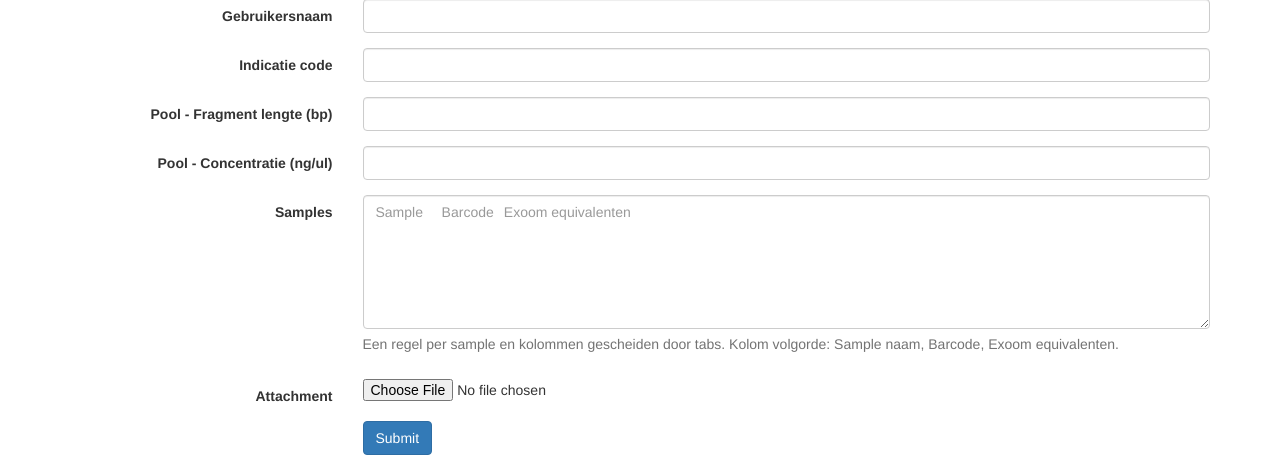
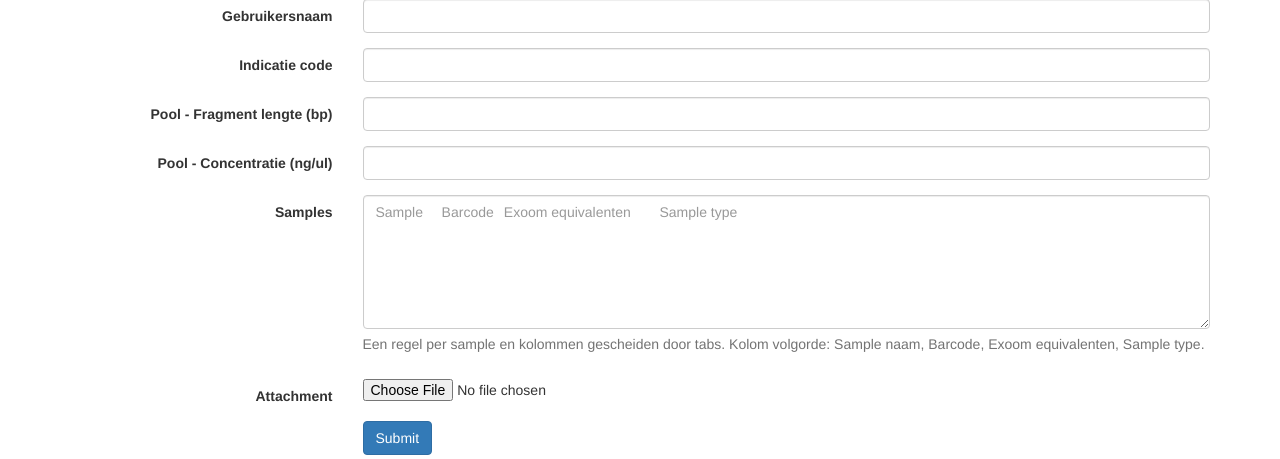
Before and after one commit to UMCUGenetics/clarity_portal, a Flask app: page /submit_samples in a window 1280 px wide; the page is wider, and only the part inside the window is pictured. Shown: the part 183-642 px from the top of that part. Run offline with Flask 2, Linux system fonts and the light colour scheme; some libraries are stand-ins or nearby versions.

Commit message:
Add sample type.

```diff
--- a/portal/forms.py
+++ b/portal/forms.py
@@ -13,7 +13,7 @@ class SubmitSampleForm(FlaskForm):
     pool_concentration = DecimalField('Pool - Concentratie (ng/ul)')
     samples = TextAreaField(
         'Samples',
-        description="Een regel per sample en kolommen gescheiden door tabs. Kolom volgorde: Sample naam, Barcode, Exoom equivalenten.",
+        description="Een regel per sample en kolommen gescheiden door tabs. Kolom volgorde: Sample naam, Barcode, Exoom equivalenten, Sample type.",
         validators=[DataRequired()]
     )
     attachment = FileField()
@@ -43,13 +43,16 @@ class SubmitSampleForm(FlaskForm):
         # Parse samples data
         for idx, line in enumerate(self.samples.data.split('\n')):
             data = line.strip().split('\t')
+            sample_type = ''
 
-            if len(data) != 3:
+            if len(data) < 3:
                 self.samples.errors.append('Regel {0} bevat geen 3 kolommen: {1}'.format(idx+1, data))
                 return False
+            elif len(data) == 4:
+                sample_type = data[4]  # TODO: Check sample type!
 
             try:
-                sample = {'name': data[0], 'barcode': data[1], 'exome_count': float(data[2])}
+                sample = {'name': data[0], 'barcode': data[1], 'exome_count': float(data[2]), 'type': sample_type}
             except ValueError:  # only possible for exome_count
                 self.samples.errors.append('Regel {0}, kolom 3 is geen getal: {1}'.format(idx+1, data[2]))
                 return False
--- a/portal/templates/submit_samples.html
+++ b/portal/templates/submit_samples.html
@@ -9,7 +9,7 @@
     {{ render_field(form.indicationcode) }}
     {{ render_field(form.pool_fragment_length) }}
     {{ render_field(form.pool_concentration) }}
-    {{ render_field(form.samples, rows="6", placeholder="Sample \t Barcode \t Exoom equivalenten") }}
+    {{ render_field(form.samples, rows="6", placeholder="Sample \t Barcode \t Exoom equivalenten \t Sample type") }}
     {{ render_file_field(form.attachment) }}
 
     <div class="form-group">
--- a/portal/templates/submit_samples_done.html
+++ b/portal/templates/submit_samples_done.html
@@ -18,6 +18,7 @@
             <th class="col-md-1">Sample naam</th>
             <th class="col-md-1">Barcode</th>
             <th class="col-md-1">Exoom equivalenten</th>
+            <th class="col-md-1">Sample type</th>
         </tr>
     </thead>
     <tbody>
@@ -26,6 +27,7 @@
             <td class="col-md-1">{{ sample['name'] }}</td>
             <td class="col-md-1">{{ sample['barcode'] }}</td>
             <td class="col-md-1">{{ sample['exome_count'] }}</td>
+            <td class="col-md-1">{{ sample['exome_count'] }}</td>
         </tr>
         {% endfor %}
     </tbody>
--- a/portal/views.py
+++ b/portal/views.py
@@ -121,13 +121,14 @@ def submit_samples():
         subject = "Clarity Portal Sample Upload - {0}".format(lims_project.name)
         message = "Gebruikersnaam\t{0}\n".format(form.username.data)
         message += "Indicatie code\t{0}\n".format(form.indicationcode.data)
+        message += "Lims Project naam\t{0}\n".format(lims_project.name)
         message += "Pool - Fragment lengte\t{0}\n".format(form.pool_fragment_length.data)
         message += "Pool - Concentratie\t{0}\n".format(form.pool_concentration.data)
         message += "Pool - Exoom equivalenten\t{0}\n\n".format(form.sum_exome_count)
-
+        message += "Sample naam\tBarcode\tExome equivalenten\tSample type\n"
         for sample in form.parsed_samples:
-            message += "{0}\t{1}\t{2}\n".format(sample['name'], sample['barcode'], sample['exome_count'])
-        send_email(app.config['EMAIL']['from'], app.config['EMAIL']['to'], subject, message)
+            message += "{0}\t{1}\t{2}\t{3}\n".format(sample['name'], sample['barcode'], sample['exome_count'], sample['type'])
+        send_email(app.config['EMAIL_FROM'], app.config['LIMS_INDICATIONS'][form.indicationcode.data]['email_to'], subject, message)
 
         return render_template('submit_samples_done.html', title='Submit samples', project_name=lims_project.name, form=form)
     return render_template('submit_samples.html', title='Submit samples', form=form)
```
Also changed, not shown: config.py (+7 -6 lines).
